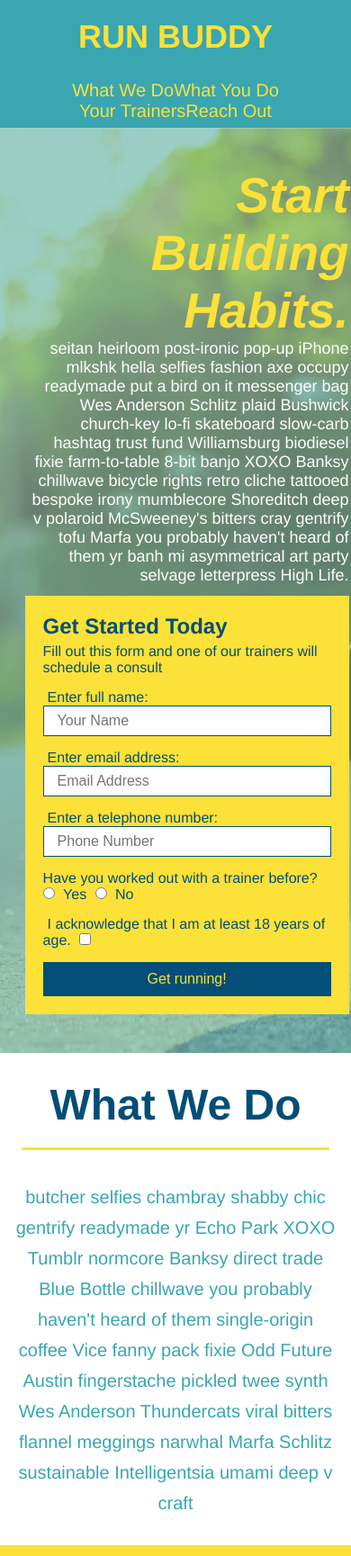
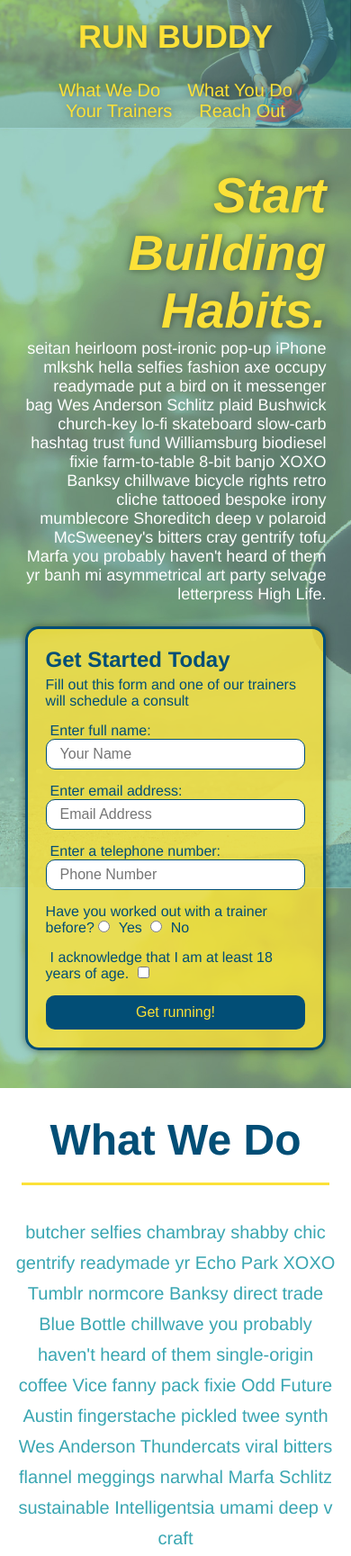
Before and after one commit to mcbermudez/run-buddy, a plain HTML site: page index.html in a window 390 px wide. Shown: the top 1729 px of the page at 90% size. Drawn offline with Linux system fonts and the light colour scheme.

Commit message:
added aesthetic changes

```diff
--- a/assets/css/style.css
+++ b/assets/css/style.css
@@ -18,6 +18,14 @@
     display: flex;
     justify-content: space-between;
     flex-wrap: wrap;
+    position: -webkit-sticky;
+    position: sticky;
+    top:0;
+    background-image: url('../images/hero-bg.jpg');
+    background-size: cover;
+    background-position: center;
+    background-attachment: fixed;
+    background-position: 80%;
   }
 
   header h1 {
@@ -25,6 +33,7 @@
     margin: 0;
     font-size: 36px;
     color: #fce138;
+    text-shadow: 0 0 10px rgba(0, 0, 0, 0.5);
   }
 
   header a {
@@ -34,15 +43,6 @@
 
   header nav {
     margin: 7px 0;
-<<<<<<< HEAD
-}
-
-header nav ul li {
-    display: inline;
-}
-
-header nav ul li a {
-=======
   }
 
   header nav ul {
@@ -54,10 +54,17 @@ header nav ul li a {
   }
 
   header nav ul li a {
->>>>>>> feature/mediaqueries
     padding: 10px 15px;
     font-weight: lighter;
     font-size: 1.55vw;
+    text-shadow: 0 0 10px rgba(0, 0, 0, 0.5);
+  }
+
+  header nav ul li a:hover {
+    background: #fce138;
+    color: #024e76;
+    border-radius: 15px;
+    text-shadow: none;
   }
 
   /* HEADER / NAVBAR STYLES END */
@@ -100,19 +107,13 @@ header nav ul li a {
     background-image: url('../images/hero-bg.jpg');
     background-size: cover;
     background-position: center;
-<<<<<<< HEAD
-    position: relative;
-    align-items: flex-start;
-}
-/* Hero Style End */
-
-.hero-form {
-=======
     display: flex;
     justify-content: center;
     flex-wrap: wrap;
     align-items: flex-start;
-  }
+    background-attachment: fixed;
+  background-position: 80%;
+}
 
   .hero-cta {
     width: 35%;
@@ -127,16 +128,19 @@ header nav ul li a {
     font-style: italic;
     font-size: 55px;
     color: #fce138;
+    text-shadow: 0 0 10px rgba(0, 0, 0, 0.5);
   }
 
   .hero-form {
->>>>>>> feature/mediaqueries
     border: 3px solid #024e76;
-    background-color: #fce138;
+    background-color: rgba(252, 225, 56, 0.8);
     padding: 20px;
     color: #024e76;
     width: 40%;
     margin: 3.5%;
+    box-shadow: 0 0 10px rgba(0, 0, 0, 0.5);
+    border-radius: 15px;
+
   }
 
   .hero-form h3 {
@@ -155,6 +159,14 @@ header nav ul li a {
     color: #024e76;
     width: 100%;
     margin-bottom: 15px;
+    border-radius: 10px;
+    background-color: rgba(255,255,255, 1);
+    outline: none;
+  }
+
+  .form-input:focus{
+    background-color: rgba(255,255,255, 1);
+    outline: none;
   }
 
   .hero-form label {
@@ -167,6 +179,11 @@ header nav ul li a {
     border: none;
     padding: 10px 20px;
     font-size: 16px;
+    border-radius: 10px;
+  }
+
+  .hero-form button:hover {
+    background-color: #39a6b2;
   }
   /* HERO STYLES END */
 
@@ -213,11 +230,14 @@ header nav ul li a {
     margin: 50px auto;
     padding-bottom: 50px;
     width: 80%;
-    border-bottom: 1px solid #39a6b2;
     display: flex;
     flex-wrap: wrap;
     align-items: center;
     justify-content: space-between;
+  }
+
+  .step:not(:last-child){
+    border-bottom: 1px solid #39a6b2;
   }
 
   .step h3 {
@@ -348,6 +368,12 @@ header nav ul li a {
     width: 100%;
     margin-bottom: 15px;
     margin-top: 5px;
+    border-radius: 10px;
+    background-color: rgba(255,255,255, 0.75);
+  }
+
+  .contact-form input, .contact-form textarea:focus {
+    background-color: rgba(255,255,255, 0.75);
   }
 
   .contact-form button {
@@ -358,6 +384,12 @@ header nav ul li a {
     text-align: center;
     padding: 15px 0;
     font-size: 16px;
+    border-radius: 10px;
+  }
+
+  .contact-form button:hover {
+    color: #fce138;
+    background: #39a6b2;
   }
 
   .contact-info a {
@@ -385,10 +417,12 @@ header nav ul li a {
   header {
     padding-bottom: 0;
     justify-content: center;
+    position: relative
   }
   header h1 {
     width: 100%;
-    text-align: center
+    text-align: center;
+    text-shadow: 0 0 10px rgba(0, 0, 0, 0.5);
   }
   header nav ul {
     margin-top: 20px;
@@ -398,6 +432,7 @@ header nav ul li a {
 
   header nav ul li a {
     font-size: 20px;
+    text-shadow: 0 0 10px rgba(0, 0, 0, 0.5);
   }
 
   footer h2, footer div {
```
